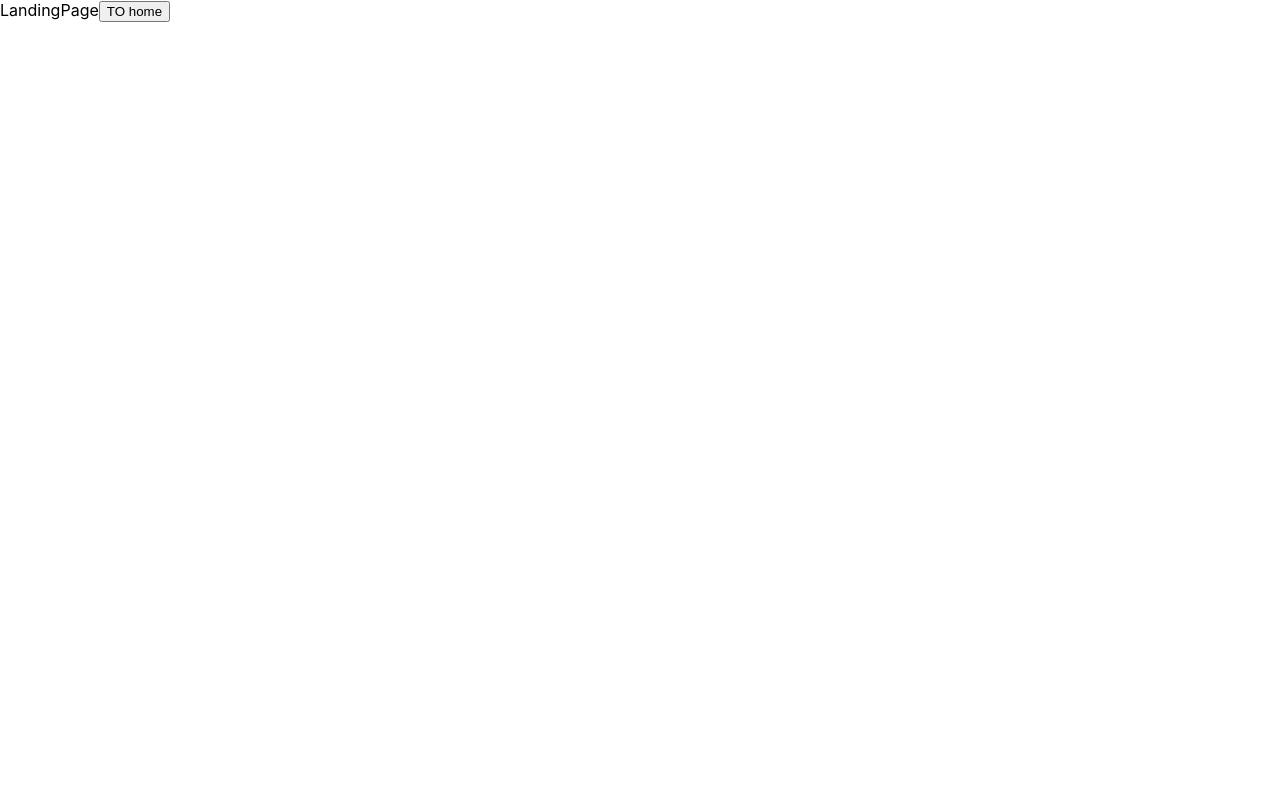
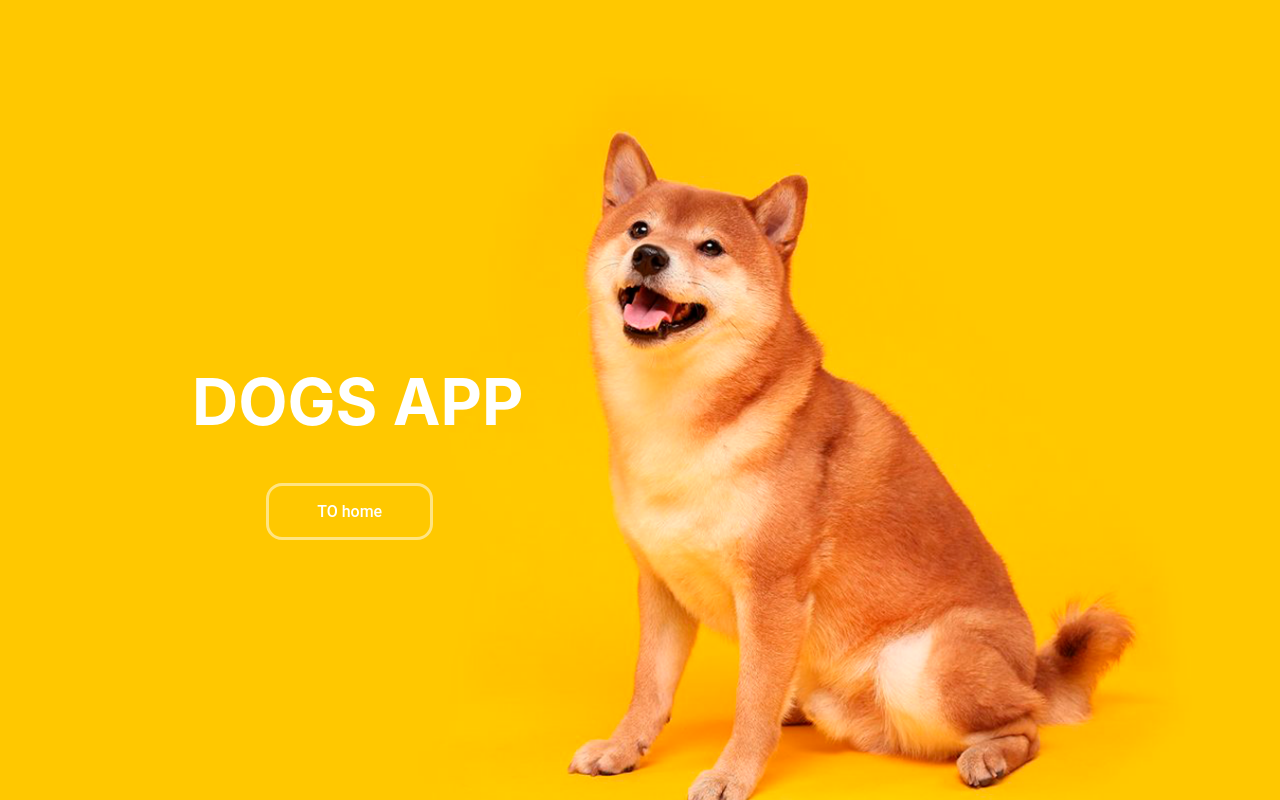
Before and after one commit to Nicovied0/PI-DOGS, a React (Create React App) app in the folder client/: page / in a window 1280 px wide. Built offline with nearby package versions, Linux system fonts and the light colour scheme.

Commit message:
Landing ready

```diff
--- a/client/src/App.css
+++ b/client/src/App.css
@@ -1,5 +1,4 @@
+
 .App {
-  display: flex;
-  width: 100%;
-
+  text-align: center;
 }
--- a/client/src/Components/Home.jsx
+++ b/client/src/Components/Home.jsx
@@ -22,7 +22,7 @@ const Home = () => {
   } else if (allDogs.length) {
     console.log("este es el array", allDogs);
     return (
-      <div>
+      <div className={style.home}>
         <h1>Home app</h1>
         <div className={style.containerBox}>
           {allDogs?.map((i) => {
--- a/client/src/Components/LandingPage.jsx
+++ b/client/src/Components/LandingPage.jsx
@@ -1,13 +1,16 @@
 import React from "react";
 import { Link } from "react-router-dom";
+import style from "../Css/Landing.module.css";
 
 const LandingPage = () => {
   return (
-    <div>
-      LandingPage
-      <Link to={"/home"}>
-        <button>TO home</button>
-      </Link>
+    <div className={style.container}>
+      <div className={style.divLanding}>
+        <h1 className={style.title}>DOGS APP</h1>
+        <Link to={"/home"}>
+          <button className={style.butonLanding}>TO home</button>
+        </Link>
+      </div>
     </div>
   );
 };
--- a/client/src/Css/Card.module.css
+++ b/client/src/Css/Card.module.css
@@ -9,18 +9,20 @@ a {
   align-items: center;
   max-height: 300px;
   max-width: 300px;
+  color: #fff;
 }
 .image_container {
   display: flex;
   flex-direction: column;
-  background-color: #3e8ba3;
+  background-color: #377AE6;
   margin: 20px;
   padding: 2rem;
   border-radius: 2rem;
-  max-height: 250px;
+  height: 300px;
+  width: 300px;
 }
 .img {
-  width: 100%;
-  height: 100%;
+  width: 200px;
+  height: 200px;
   object-fit: cover;
 }
--- a/client/src/Css/Home.module.css
+++ b/client/src/Css/Home.module.css
@@ -1,15 +1,22 @@
+.home{
+  background-color: #2E66BF;
+  width: 100%;
+  height: 100vh;
+}
+
 .containerBox {
-  background-color: red;
+  background-color: #152F59;
   display: flex;
   flex-wrap: wrap;
+  flex-direction: row;
   justify-content: center;
+  align-items: center;
+
 }
 .containerCard {
-  display: flex;
-  align-items: center;
-  width: 300px;
-  height: 300px;
+  text-align: center;
   padding: 1rem;
+    margin: 2rem 1rem;
 }
 
 /*Loader */
@@ -23,7 +30,7 @@
   width: 20px;
   height: 20px;
   border-radius: 50%;
-  background: rgb(217, 50, 50);
+  background: #245199;
   animation-timing-function: cubic-bezier(0, 1, 1, 0);
 }
 .ldsEllipsis div:nth-child(1) {
--- /dev/null
+++ b/client/src/Css/Landing.module.css
@@ -0,0 +1,41 @@
+.container {
+  background-image: url("../Assets/shiva.png");
+  width: 100%;
+  height: 100vh;
+  background-size: cover;
+}
+.divLanding {
+  display: flex;
+  position: absolute;
+  top: 40%;
+  left: 15%;
+  flex-direction: column;
+  align-items: center;
+}
+.title {
+  color: #fff;
+  font-size: 4rem;
+  display: flex;
+}
+
+.butonLanding {
+  font-size: 1rem;
+  font-weight: 200;
+  background-color: #00000000;
+  display: inline-block;
+  padding: 1em 3em;
+  border: 0.2em solid #ffffff82;
+  margin:0 1em 1em 0;
+  border-radius: 1rem;
+  box-sizing: border-box;
+  text-decoration: none;
+  font-family: "Roboto", sans-serif;
+  font-weight: 500;
+  color: #ffffff;
+  text-align: center;
+  transition: all 0.2s;
+}
+.butonLanding:hover {
+  color: #000000;
+  background-color: #ffffff;
+}
--- a/client/src/index.css
+++ b/client/src/index.css
@@ -1,4 +1,8 @@
+html{
+  background-color: #2E66BF
+}
 body {
+  color: #fff;
   margin: 0;
   font-family: -apple-system, BlinkMacSystemFont, 'Segoe UI', 'Roboto', 'Oxygen',
     'Ubuntu', 'Cantarell', 'Fira Sans', 'Droid Sans', 'Helvetica Neue',
```
Also changed, not shown: client/src/Assets/shiva.png (added).
